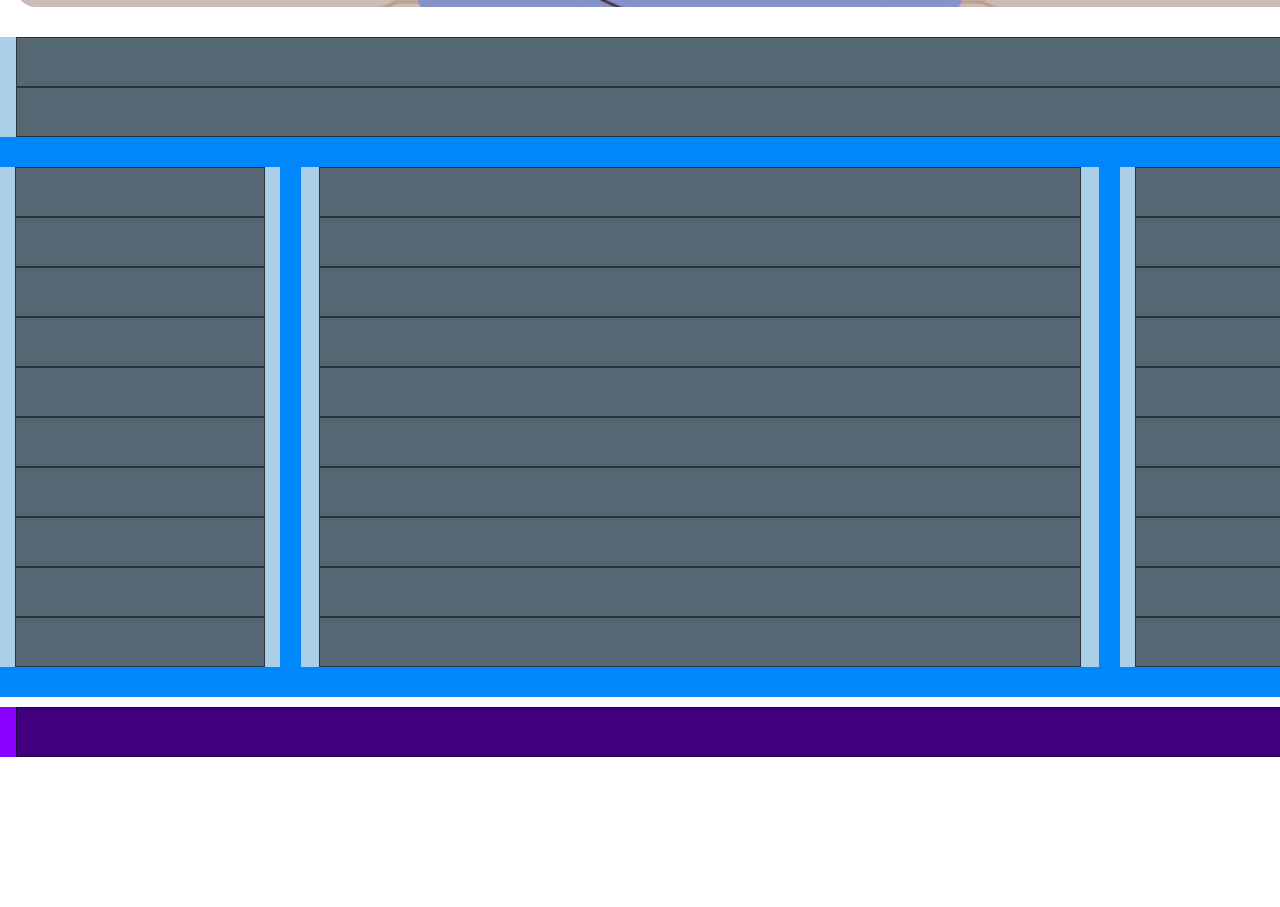
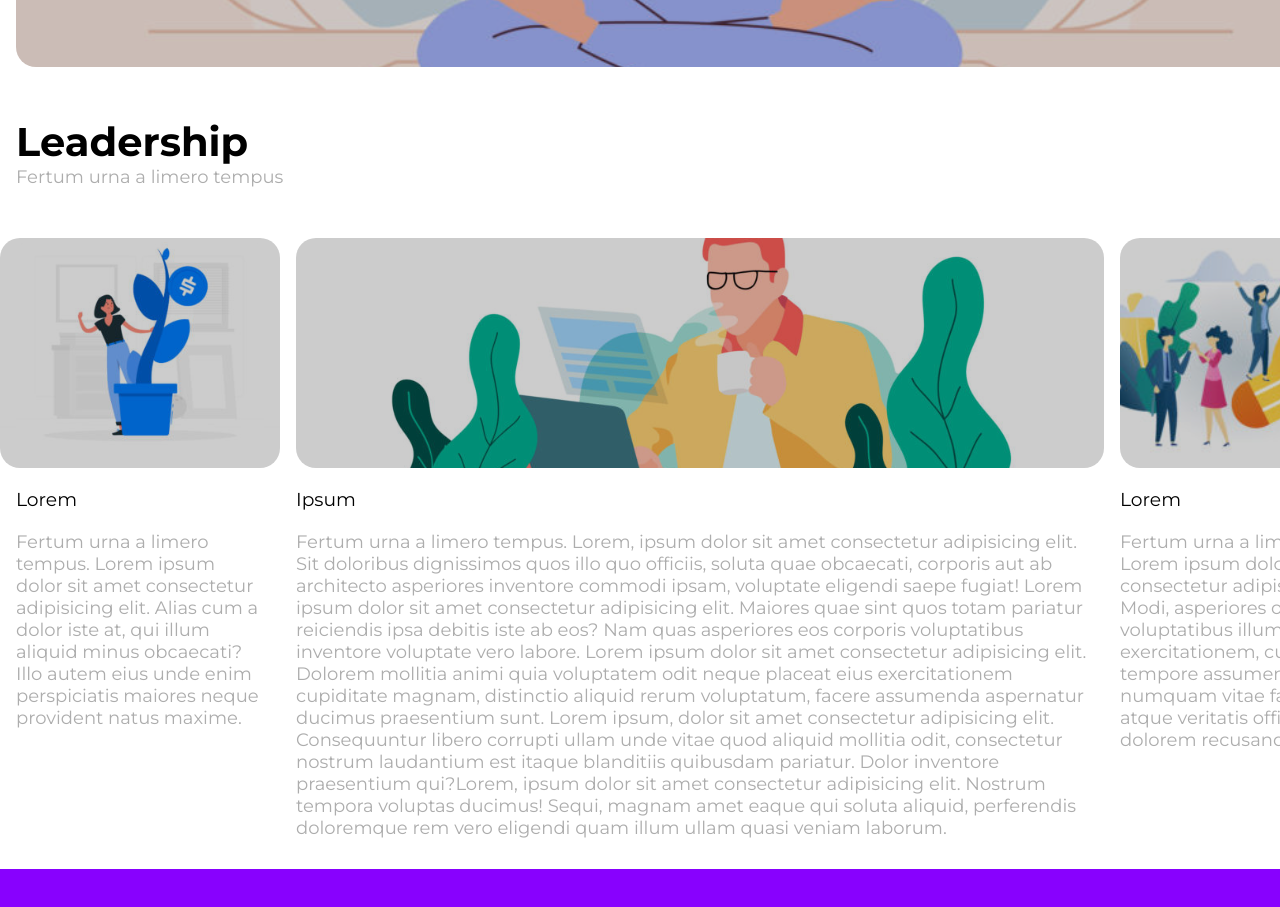
Before and after one commit to Cal-107/htmlcss-wp, a plain HTML site: page index.html in a window 1280 px wide. Shown: the part 727-1634 px from the top of the page. Before the commit the page ends 1514 px from the top, so only its background shows below. Drawn offline with Linux system fonts and the light colour scheme.

Commit message:
add final middle content

```diff
--- a/css/main.css
+++ b/css/main.css
@@ -1,5 +1,4 @@
-/* reset and common */
-
+/* reset*/
 * {
     margin: 0;
     padding: 0;
@@ -7,23 +6,14 @@
     font-family: Montserrat;
 }
 
-
 /* utilities */
-
-/* remove debug-box */
-.debug-box {
-    background-color: rgba(0, 0, 0, 0.5);
-    border: 1px solid rgba(0, 0, 0, 0.5);
-    height: 50px;
-}
-
 .container{
     width: 1400px;
     margin: 0 auto;
 }
 
-.mt-30 {
-    margin-top: 30px;
+.mt-50 {
+    margin-top: 50px;
 }
 
 .mb-30 {
@@ -50,7 +40,7 @@
     width: 160px;
 }
 
-.menu {
+.text1 {
     color: #adadad;
     font-size: 18px;
 }
@@ -68,7 +58,7 @@ nav ul li:last-child {
     margin-right: 0;
 }
 
-.menu:hover li{
+.menu ul:hover li{
     color: #000;
     text-decoration: underline;
 }
@@ -79,15 +69,9 @@ nav ul li:last-child {
     position: relative;
 }
 
-.presentation {
-    width: 100%;
+.image1{
     height: 550px;
     background-image: url(../img/banner.jpg);
-    background-color: rgba(0, 0, 0, 0.2);
-    background-blend-mode: color;
-    background-size: cover;
-    background-position-y: center;
-    border-radius: 20px;
 }
 
 .text-presentation {
@@ -103,13 +87,39 @@ nav ul li:last-child {
     font-weight: 400
 }
 
-.container-2 {
-    background-color: #0087fc;
+.high-section h1 {
+    font-size: 40px;
+    font-weight: 700;
 }
 
-.high-section {
-    background-color: #abcfe7;
-    height: 100px;
+.image-setup  {
+    width: 100%;
+    background-color: rgba(0, 0, 0, 0.2);
+    background-blend-mode: color;
+    background-size: cover;
+    background-position-y: center;
+    border-radius: 20px;
+}
+
+.title-card {
+    margin: 20px 0;
+    font-weight: 400;
+}
+
+.image2 {
+    background-image: url(../img/img-1.jpg);
+    height: 230px;
+}
+
+.image3 {
+    background-image: url(../img/banner-2.jpg);
+    height: 230px;
+}
+
+.image4 {
+    background-image: url(../img/img-3.jpg);
+    height: 230px;
+    background-position: top;
 }
 
 .sidebar,
@@ -118,26 +128,15 @@ nav ul li:last-child {
 }
 
 .middle-float {
-    width: 57%;
-    background-color: #abcfe7;
-    margin-left: 1.5%;
-    margin-right: 1.5%;
-    padding: 0px 18px;
-    height: 500px;
+    width: 60%;
 }
 
 .sidebar {
     width: 20%;
-    background-color: #abcfe7;
-    padding: 0px 15px;
-    height: 500px;
 }
-
 
 /* footer */
 footer {
     height: 50px;
     background-color: #8801fe;
-    margin-top: 10px;
-    margin-bottom: 30px;
 }
--- a/index.html
+++ b/index.html
@@ -7,16 +7,16 @@
     <title>Wordpress Reboot</title>
     <link rel="preconnect" href="https://fonts.googleapis.com">
     <link rel="preconnect" href="https://fonts.gstatic.com" crossorigin>
-    <link href="https://fonts.googleapis.com/css2?family=Montserrat:wght@200;400;500;600&display=swap" rel="stylesheet">
+    <link href="https://fonts.googleapis.com/css2?family=Montserrat:wght@200;400;500;600;700;800&display=swap" rel="stylesheet">
     <link rel="stylesheet" href="./css/main.css">
 </head>
 <body>
     <div class="container">
         <!-- header start -->
-        <header class="mt-30 px-16">
+        <header class="mt-50 px-16">
             <div class="brand">
                 <img src="./img/logo.png" alt="Neori Brand">
-                <nav class="menu mt-30">
+                <nav class="menu text1 mt-50">
                     <ul>
                         <li>Features</li>
                         <li>Editorials</li>
@@ -32,8 +32,8 @@
         <!-- main -->
         <main>
             <!-- container-1 -->
-            <section class="content-high mt-30 px-16">
-                <section class="presentation">
+            <section class="content-high mt-50 px-16">
+                <section class="presentation image-setup image1">
                     <div class="text-presentation">
                         <h2 class="text-modify-1">
                         Pretium ac placerat dui interdum nunc <br> in eros urna morbi
@@ -44,46 +44,35 @@
             </section>
 
             <!-- container 2 -->
-            <section class="container-2 clearfix mt-30">
+            <section class="container-2 clearfix mt-50">
                 <div class="high-section px-16">
-                    <div class="debug-box"></div>
-                    <div class="debug-box"></div>
+                    <h1>
+                        Leadership
+                    </h1>
+                    <span class="text1">Fertum urna a limero tempus</span>
                 </div>
-                <aside class="sidebar mt-30 mb-30">
-                    <div class="debug-box"></div>
-                    <div class="debug-box"></div>
-                    <div class="debug-box"></div>
-                    <div class="debug-box"></div>
-                    <div class="debug-box"></div>
-                    <div class="debug-box"></div>
-                    <div class="debug-box"></div>
-                    <div class="debug-box"></div>
-                    <div class="debug-box"></div>
-                    <div class="debug-box"></div>
+
+                <!-- columns -->
+                <aside class="sidebar image-setup image2 mt-50 mb-30 px-16">
+                    <div class="image-setup image2">
+                        <!-- <img src="img/img-1.jpg" alt=""> -->
+                    </div>
+                    <h3 class="title-card">Lorem</h3>
+                    <span class="text1">Fertum urna a limero tempus. Lorem ipsum dolor sit amet consectetur adipisicing elit. Alias cum a dolor iste at, qui illum aliquid minus obcaecati? Illo autem eius unde enim perspiciatis maiores neque provident natus maxime.</span>
                 </aside>
-                <div class="middle-float box mt-30 mb-30">
-                    <div class="debug-box"></div>
-                    <div class="debug-box"></div>
-                    <div class="debug-box"></div>
-                    <div class="debug-box"></div>
-                    <div class="debug-box"></div>
-                    <div class="debug-box"></div>
-                    <div class="debug-box"></div>
-                    <div class="debug-box"></div>
-                    <div class="debug-box"></div>
-                    <div class="debug-box"></div>
+                <div class="middle-float box mt-50 mb-30 px-16">
+                    <div class="image-setup image3">
+                        <!-- <img src="img/banner-2.jpg" alt=""> -->
+                    </div>
+                    <h3 class="title-card">Ipsum</h3>
+                    <span class="text1">Fertum urna a limero tempus. Lorem, ipsum dolor sit amet consectetur adipisicing elit. Sit doloribus dignissimos quos illo quo officiis, soluta quae obcaecati, corporis aut ab architecto asperiores inventore commodi ipsam, voluptate eligendi saepe fugiat! Lorem ipsum dolor sit amet consectetur adipisicing elit. Maiores quae sint quos totam pariatur reiciendis ipsa debitis iste ab eos? Nam quas asperiores eos corporis voluptatibus inventore voluptate vero labore. Lorem ipsum dolor sit amet consectetur adipisicing elit. Dolorem mollitia animi quia voluptatem odit neque placeat eius exercitationem cupiditate magnam, distinctio aliquid rerum voluptatum, facere assumenda aspernatur ducimus praesentium sunt. Lorem ipsum, dolor sit amet consectetur adipisicing elit. Consequuntur libero corrupti ullam unde vitae quod aliquid mollitia odit, consectetur nostrum laudantium est itaque blanditiis quibusdam pariatur. Dolor inventore praesentium qui?Lorem, ipsum dolor sit amet consectetur adipisicing elit. Nostrum tempora voluptas ducimus! Sequi, magnam amet eaque qui soluta aliquid, perferendis doloremque rem vero eligendi quam illum ullam quasi veniam laborum.</span>
                 </div>
-                <aside class="sidebar mt-30 mb-30">
-                    <div class="debug-box"></div>
-                    <div class="debug-box"></div>
-                    <div class="debug-box"></div>
-                    <div class="debug-box"></div>
-                    <div class="debug-box"></div>
-                    <div class="debug-box"></div>
-                    <div class="debug-box"></div>
-                    <div class="debug-box"></div>
-                    <div class="debug-box"></div>
-                    <div class="debug-box"></div>
+                <aside class="sidebar mt-50 mb-30">
+                    <div class="image-setup image4">
+                        <!-- <img src="img/img-3.jpg" alt=""> -->
+                    </div>
+                    <h3 class="title-card">Lorem</h3>
+                    <span class="text1">Fertum urna a limero tempus. Lorem ipsum dolor sit amet consectetur adipisicing elit. Modi, asperiores odit voluptatibus illum exercitationem, culpa veniam tempore assumenda mollitia numquam vitae facere sequi atque veritatis officia, et dolorem recusandae ea.</span>
                 </aside>
         </main>
 
```
